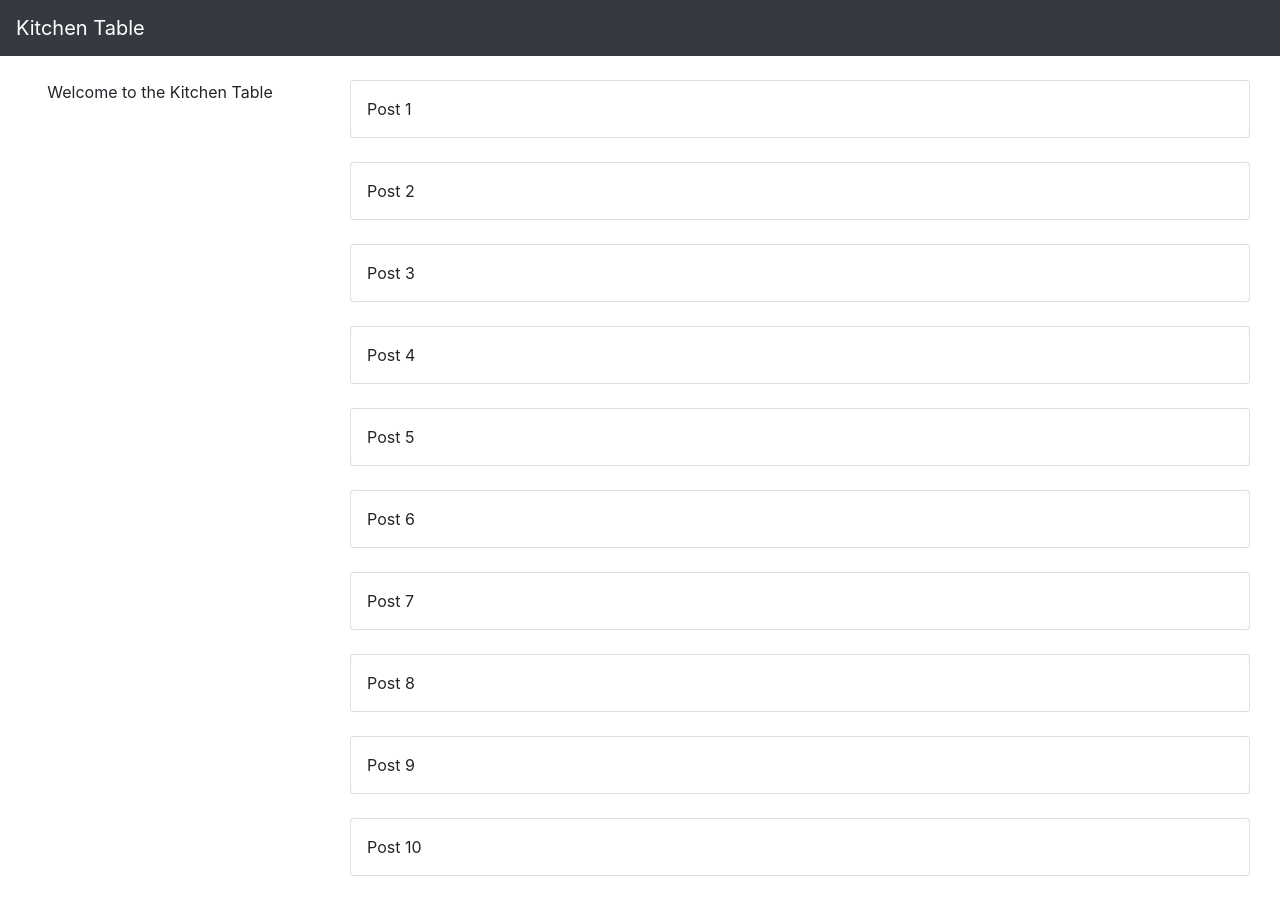
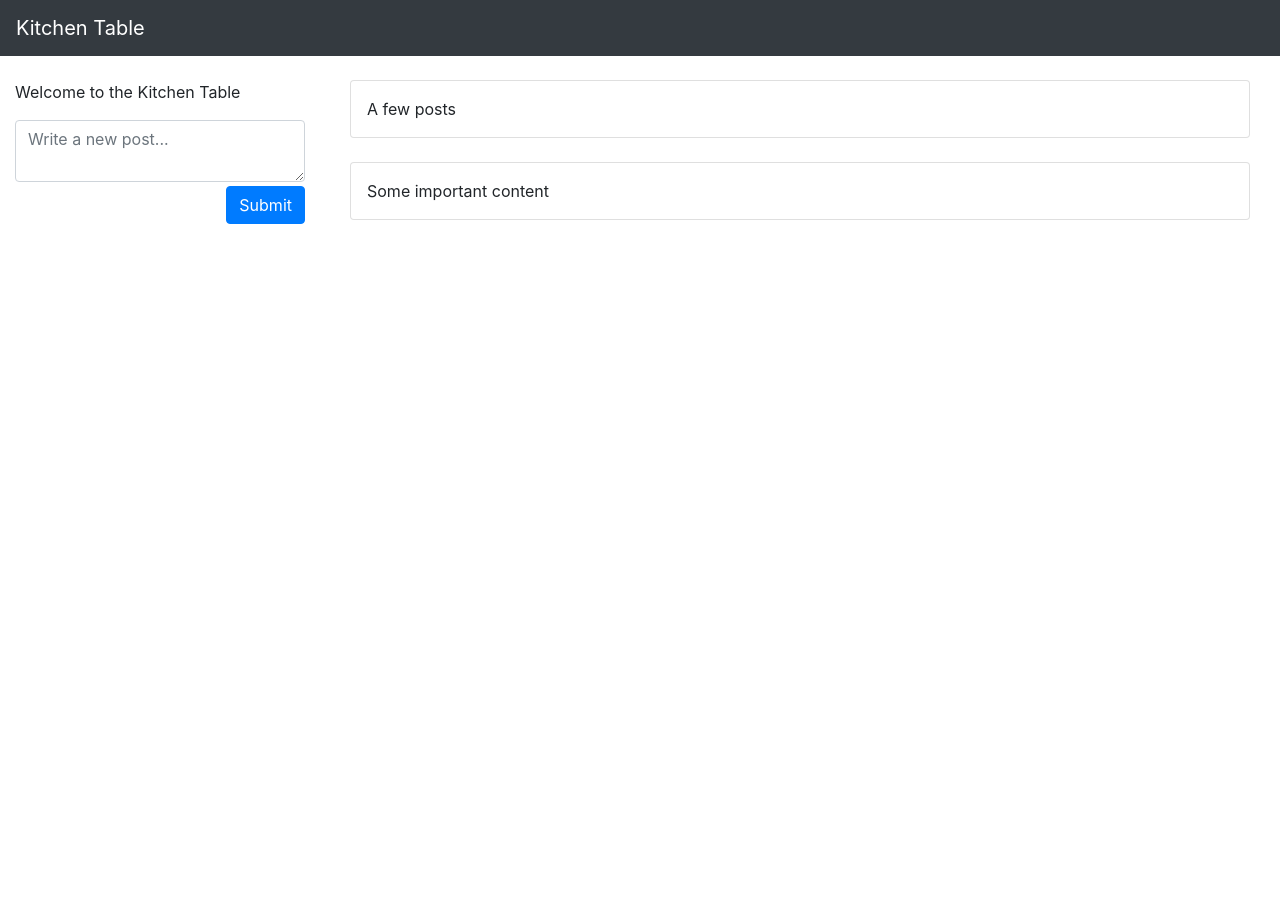
Before and after one commit to mkokotovich/kitchentable, an Angular app in the folder ui/: page / in a window 1280 px wide. Shown: the top 914 px of the page. After the commit the page ends 800 px from the top, so only its background shows below. Built offline with nearby package versions, Linux system fonts and the light colour scheme.

Commit message:
Add new-post input box

```diff
--- a/ui/src/app/app.component.html
+++ b/ui/src/app/app.component.html
@@ -1,14 +1,15 @@
-<!-- Fixed navbar -->
 <nav class="navbar navbar-expand-md navbar-dark bg-dark">
   <a class="navbar-brand" href="#">Kitchen Table</a>
 </nav>
-<div class="container-fluid text-center">
-  <div style="text-align:center">
+<div class="container-fluid">
     <div class="row">
         <div class="col-3">
             <!-- Profile info? -->
-			  <br>
+            <p class="mt-4">
             Welcome to the Kitchen Table
+            </p>
+            <!-- New post input -->
+            <app-new-post-input (onPostAdd)="addPost($event)"></app-new-post-input>
         </div>
         <div class="col-9">
             <!-- List of posts -->
@@ -18,4 +19,3 @@
         </div>
     </div>
 </div>
-</div>
--- a/ui/src/app/app.component.ts
+++ b/ui/src/app/app.component.ts
@@ -8,15 +8,11 @@ import { Component } from '@angular/core';
 export class AppComponent {
     title = 'app';
     public posts: Array<any> = [
-    {text: 'Post 1'},
-    {text: 'Post 2'},
-    {text: 'Post 3'},
-    {text: 'Post 4'},
-    {text: 'Post 5'},
-    {text: 'Post 6'},
-    {text: 'Post 7'},
-    {text: 'Post 8'},
-    {text: 'Post 9'},
-    {text: 'Post 10'},
+    {text: 'A few posts'},
+    {text: 'Some important content'},
   ];
+
+    addPost(postText: string) {
+        this.posts.unshift({text: postText});
+    }
 }
--- /dev/null
+++ b/ui/src/app/new-post-input/new-post-input.component.html
@@ -0,0 +1,6 @@
+<textarea placeholder="Write a new post..." class="form-control" [(ngModel)]="newPost.text">
+</textarea>
+
+<div class="text-right" style="text-align:right">
+    <button type="button" class="btn btn-primary mt-1" (click)="submitNewPost()">Submit</button>
+</div>
--- /dev/null
+++ b/ui/src/app/new-post-input/new-post-input.component.ts
@@ -0,0 +1,23 @@
+import { Component, EventEmitter, OnInit, Output } from '@angular/core';
+
+@Component({
+  selector: 'app-new-post-input',
+  templateUrl: './new-post-input.component.html',
+  styleUrls: ['./new-post-input.component.css']
+})
+export class NewPostInputComponent implements OnInit {
+
+    @Output() onPostAdd = new EventEmitter<string>();
+
+    public newPost: any = {text: ''};
+
+    constructor() { }
+
+    ngOnInit() {
+    }
+
+    submitNewPost() {
+        this.onPostAdd.emit(this.newPost.text);
+        this.newPost.text = '';
+    }
+}
```
Also changed, not shown: ui/src/app/app.module.ts (+6 -2 lines), ui/src/app/new-post-input/new-post-input.component.css (added), 1 other file (tests, documents, lock files or other folders). Lines whose indentation alone changed are shown as unchanged.
